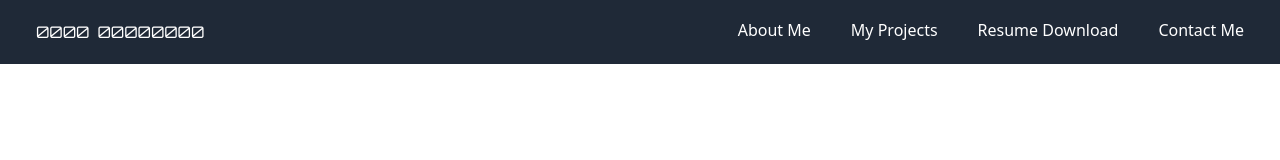
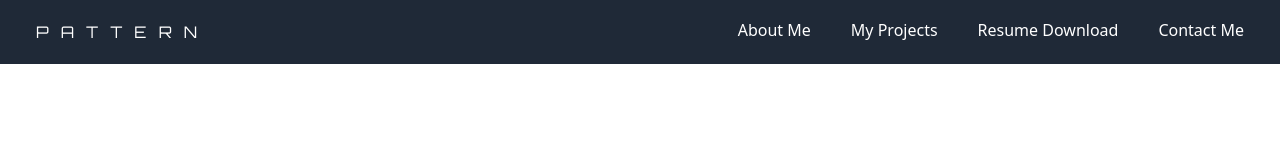
Before and after one commit to NOORMOHAMMED789/noor-portfolio, a Next.js app: page / in a window 1280 px wide. Shown: the top 160 px of the page. Built offline with nearby package versions, Linux system fonts and the light colour scheme.

Commit message:
Added the animation in the header

```diff
--- a/src/app/components/Header.tsx
+++ b/src/app/components/Header.tsx
@@ -1,11 +1,61 @@
 'use client';
-import React, { useState } from 'react';
+import React, { useEffect, useRef, useState } from 'react';
 
-
+const letters = ['p', 'a', 't', 't', 'e', 'r', 'n'];
+const TIMER = 30; // ms per frame
+const CYCLE = 15000; // 30 seconds
 
 const Header = () => {
   const [showMenu, setShowMenu] = useState(false)
+  const [display, setDisplay] = useState(Array(letters.length).fill('0'));
+  const changes = useRef<number[]>([]);
+  const counters = useRef<number[]>([]);
+  const animationRef = useRef<NodeJS.Timeout | null>(null);
 
+  const startAnimation = () => {
+    changes.current = letters.map(() => Math.floor(Math.random() * 100));
+    counters.current = Array(letters.length).fill(0);
+
+    if (animationRef.current) clearInterval(animationRef.current);
+
+    animationRef.current = setInterval(() => {
+      setDisplay((prev) => {
+        const updated = [...prev];
+        let allDone = true;
+
+        for (let i = 0; i < updated.length; i++) {
+          if (counters.current[i] <= changes.current[i]) {
+            updated[i] = Math.floor(Math.random() * 10).toString();
+            counters.current[i]++;
+            allDone = false;
+          } else {
+            updated[i] = letters[i];
+          }
+        }
+
+        // Stop animation once all letters have completed
+        if (allDone && animationRef.current) {
+          clearInterval(animationRef.current);
+          animationRef.current = null;
+        }
+
+        return updated;
+      });
+    }, TIMER);
+  };
+
+  useEffect(() => {
+    startAnimation(); // initial run
+
+    const repeat = setInterval(() => {
+      startAnimation(); // every 30 seconds
+    }, CYCLE);
+
+    return () => {
+      if (animationRef.current) clearInterval(animationRef.current);
+      clearInterval(repeat);
+    };
+  }, []);
   const commonClass = "hover:underline px-3 py-2 text-sm font-medium text-white lg:text-[16px]"
   return (
     <nav className="bg-gray-800">
@@ -25,20 +75,10 @@ const Header = () => {
           </div>
           <div className="flex flex-1 items-center sm:items-stretch justify-end lg:justify-between">
             <div className={`px-3 py-2 text-[16px] text-white sm:justify-end`}>
-              <div className='font-orbitron uppercase'>
-                <span>0</span>
-                <span>0</span>
-                <span>0</span>
-                <span>0</span>
-                <span className='ml-2'></span>
-                <span>0</span>
-                <span>0</span>
-                <span>0</span>
-                <span>0</span>
-                <span>0</span>
-                <span>0</span>
-                <span>0</span>
-                <span>0</span>
+              <div className='font-orbitron uppercase flex justify-center items-center gap-3'>
+                {display.map((char, i) => (
+                  <span key={i}>{char}</span>
+                ))}
               </div>
             </div>
             <div className="hidden sm:ml-6 sm:block">
```
